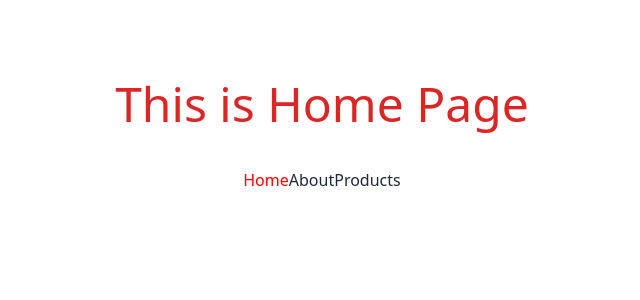
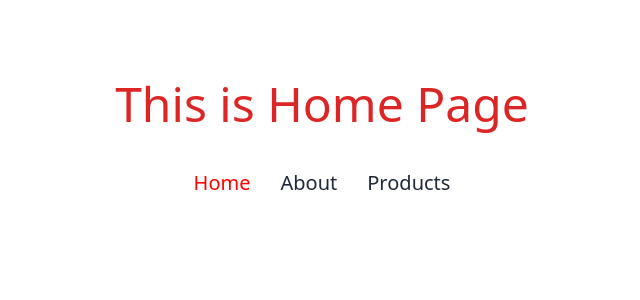
Before and after one commit to tahmid0111/react-router-simple-01, a React (Vite) app: page / in a window 1280 px wide. Shown: the top 300 px of the page, without its empty margins (318-958 px from the left). Built offline with nearby package versions, Linux system fonts and the light colour scheme.

Commit message:
single_nav class added to the active links and some hover effect also added

```diff
--- a/src/App.jsx
+++ b/src/App.jsx
@@ -8,9 +8,9 @@ function App() {
 
   return (
     <>
-      <div className='container mx-auto text-center py-20'>
-        <h1 className='text-5xl text-red-600'>This is Home Page</h1>
-        <nav className='py-10'>
+      <div className='container mx-auto py-20'>
+        <h1 className='text-5xl text-red-600 text-center'>This is Home Page</h1>
+        <nav className='py-10 text-center'>
           <ActiveLink to='/'>Home</ActiveLink>
           <ActiveLink to='/about'>About</ActiveLink>
           <ActiveLink to='/products'>Products</ActiveLink>
--- a/src/Components/ActiveLink.jsx
+++ b/src/Components/ActiveLink.jsx
@@ -4,7 +4,7 @@ import { NavLink } from 'react-router-dom'
 const ActiveLink = ({to, children}) => {
   return (
     <>
-      <NavLink to={to} className={({isActive}) => isActive ? 'active' : ''}>
+      <NavLink to={to} className={({isActive}) => isActive ? 'active single_nav' : 'single_nav'}>
 
       {children}
       </NavLink>
--- a/src/index.css
+++ b/src/index.css
@@ -5,3 +5,11 @@
 .active{
     color: red;
 }
+.single_nav{
+    font-size: 20px;
+    padding: 0 15px;
+    transition: .5s;
+}
+.single_nav:hover{
+    color: red;
+}
```
